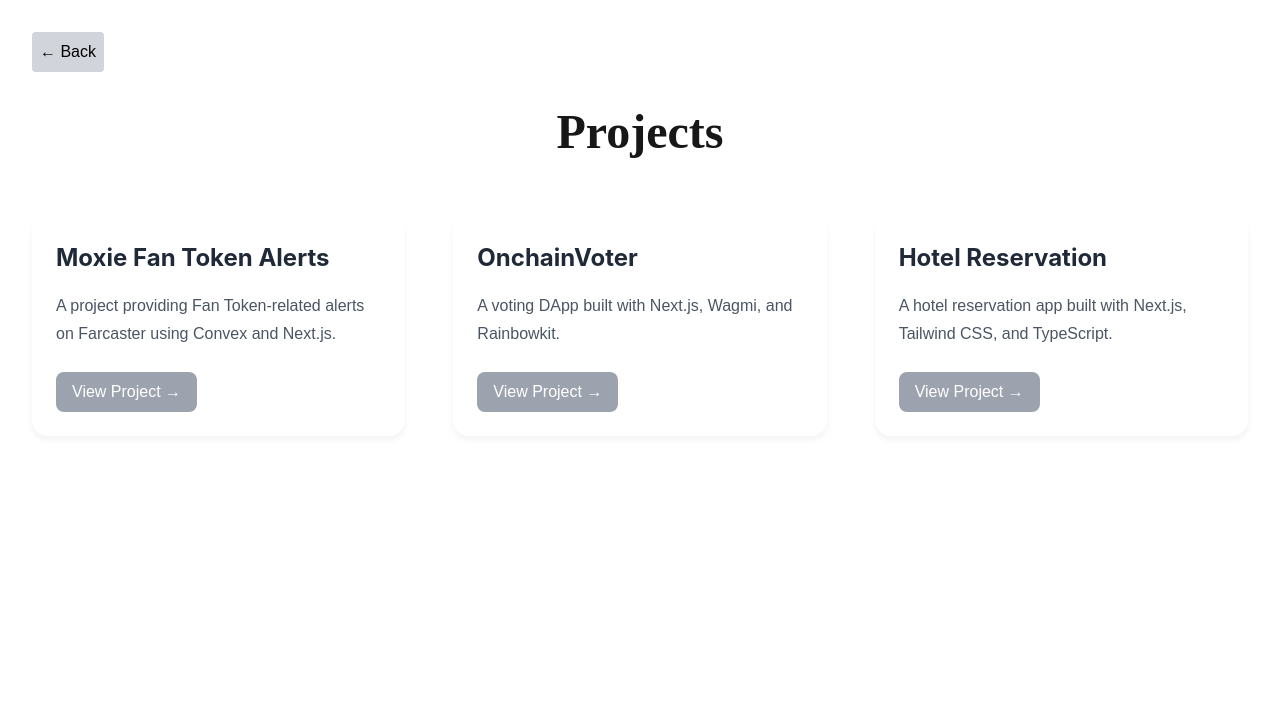
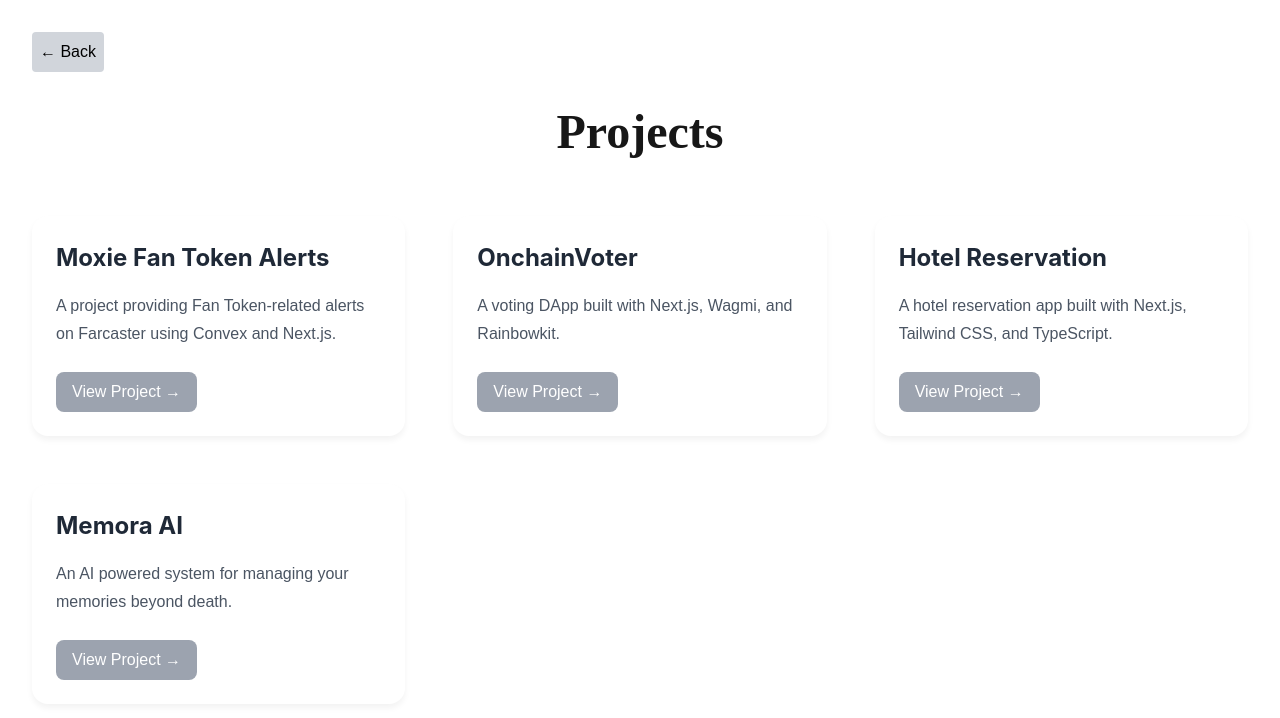
Before and after one commit to gabrieltemtsen/gabe-dev, a Next.js app: page /projects in a window 1280 px wide. Shown: the top 718 px of the page. Built offline with nearby package versions, Linux system fonts and the light colour scheme.

Commit message:
updated projects & fix pdf download

```diff
--- a/src/pages/index.tsx
+++ b/src/pages/index.tsx
@@ -41,7 +41,7 @@
         <input
           className="pp-YT55ZEG5M3UGW px-6 py-3 bg-yellow-500 text-white rounded-lg mb-4 cursor-pointer hover:bg-yellow-600 transition-colors"
           type="submit"
-          value="Tip me"
+          value="Tip Gabe"
         />
 
         {/* Payment Methods Image */}
--- a/src/pages/projects/index.tsx
+++ b/src/pages/projects/index.tsx
@@ -4,19 +4,23 @@
   {
     title: 'Moxie Fan Token Alerts',
     description: 'A project providing Fan Token-related alerts on Farcaster using Convex and Next.js.',
-    link: '#/',
+    link: 'https://warpcast.com/gabrieltemtsen/0x08b009ed',
   },
   {
     title: 'OnchainVoter',
     description: 'A voting DApp built with Next.js, Wagmi, and Rainbowkit.',
-    link: '#/',
+    link: 'https://onchain-voter-xyz.vercel.app/',
   },
   {
     title: 'Hotel Reservation',
     description: 'A hotel reservation app built with Next.js, Tailwind CSS, and TypeScript.',
     link: '/hotel',
   },
-  // Add more projects here
+  {
+    title: 'Memora AI',
+    description: 'An AI powered system for managing your memories beyond death.',
+    link: 'https://memora-ai.vercel.app/',
+  },
 ];
 
 const Projects = () => {
```
Also changed, not shown: 1 other file (tests, documents, lock files or other folders).
